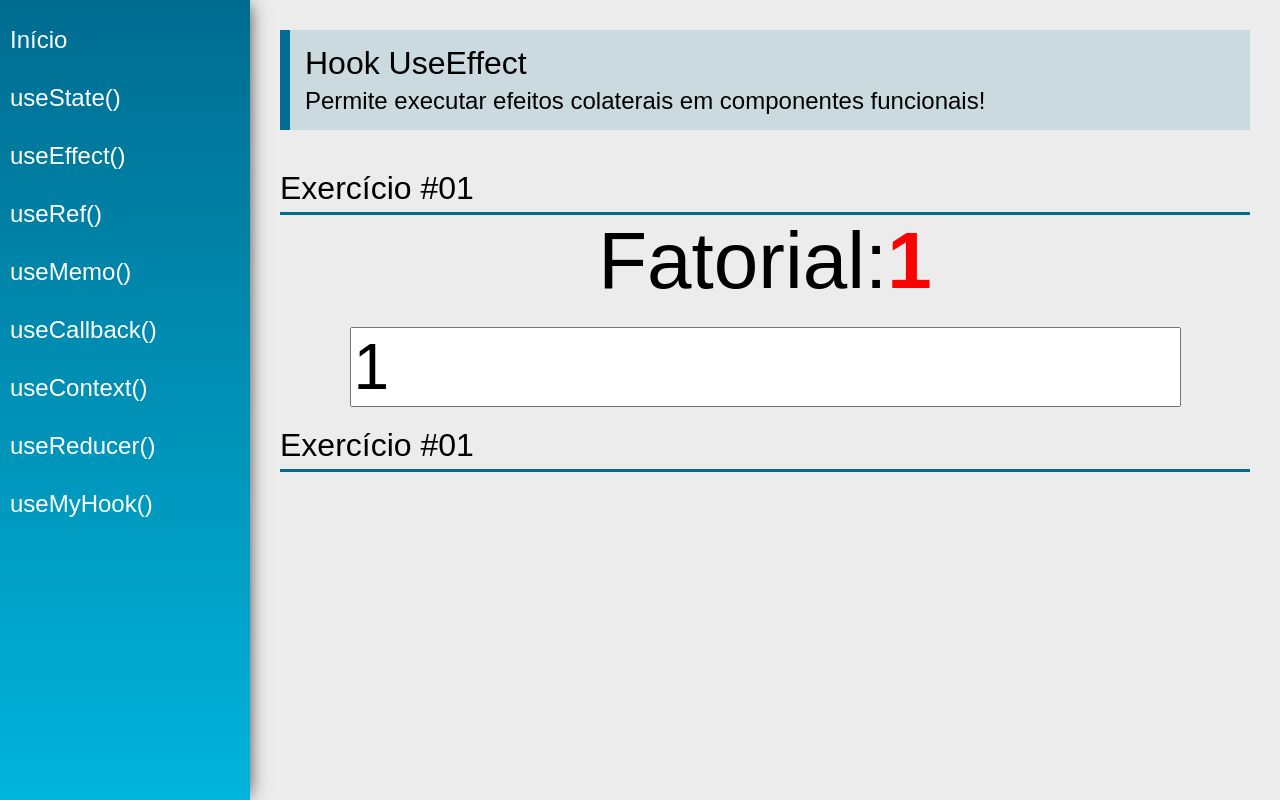
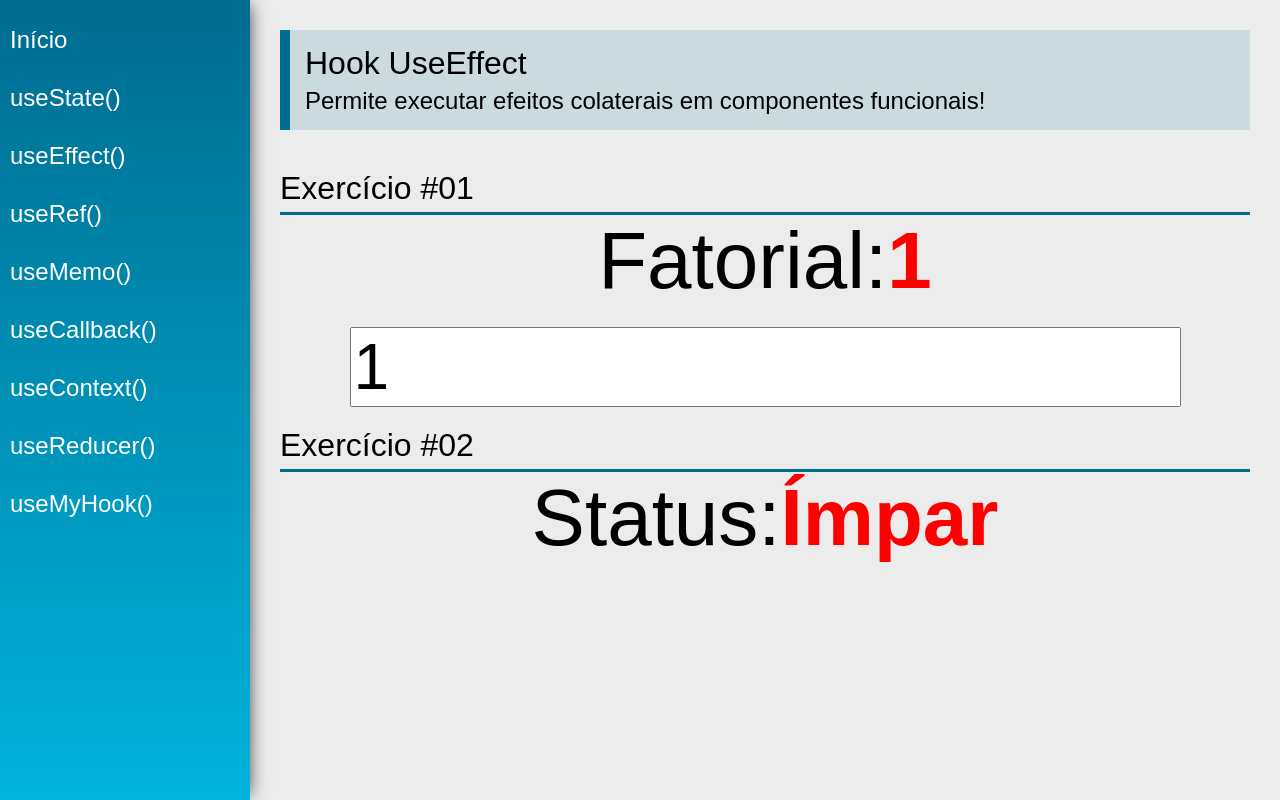
Before and after one commit to LuisLimaIt/hooks, a React (Create React App) app: page /useEffect in a window 1280 px wide. Built offline with nearby package versions, Linux system fonts and the light colour scheme.

Commit message:
challenge UseEffect

```diff
--- a/src/views/examples/UseEffect.jsx
+++ b/src/views/examples/UseEffect.jsx
@@ -10,8 +10,11 @@ function calcFatorial(num) {
 }
 
 const UseEffect = (props) => {
-    const [number, setNumber] = useState(1)
-    const [fatorial, setFatorial] = useState(1)
+    //Ex #01
+    const [number, setNumber] = useState(1);
+    const [fatorial, setFatorial] = useState(1);
+    //Ex #02
+    const [status, setStatus] = useState("");
 
     useEffect(function() {
         setFatorial(calcFatorial(number));
@@ -23,6 +26,10 @@ const UseEffect = (props) => {
        }
     }, [fatorial])
 
+    useEffect(function() {
+        setStatus(number % 2 === 0 ? "Par" : "Ímpar");
+    }, [number]);
+
     return (
         <div className="UseEffect">
             <PageTitle
@@ -33,16 +40,21 @@ const UseEffect = (props) => {
             <SectionTitle title="Exercício #01" />
             <div className="center">
                 <div>
-                <span className="text">Fatorial:</span>
-                <span className="text red">{fatorial === -1 ? 'Não existe' : fatorial}</span>
+                    <span className="text">Fatorial:</span>
+                    <span className="text red">{fatorial === -1 ? 'Não existe' : fatorial}</span>
                 </div>
                 <input type="number" className="input"
                     value={number}
                     onChange={e => setNumber(e.target.value)}/>
             </div>
 
-            <SectionTitle title="Exercício #01" />
-            <div className="center"></div>
+            <SectionTitle title="Exercício #02" />
+            <div className="center">
+                <div>
+                    <span className="text">Status:</span>
+                    <span className="text red">{status}</span>
+                </div>
+            </div>
         </div>
     )
 }
```
